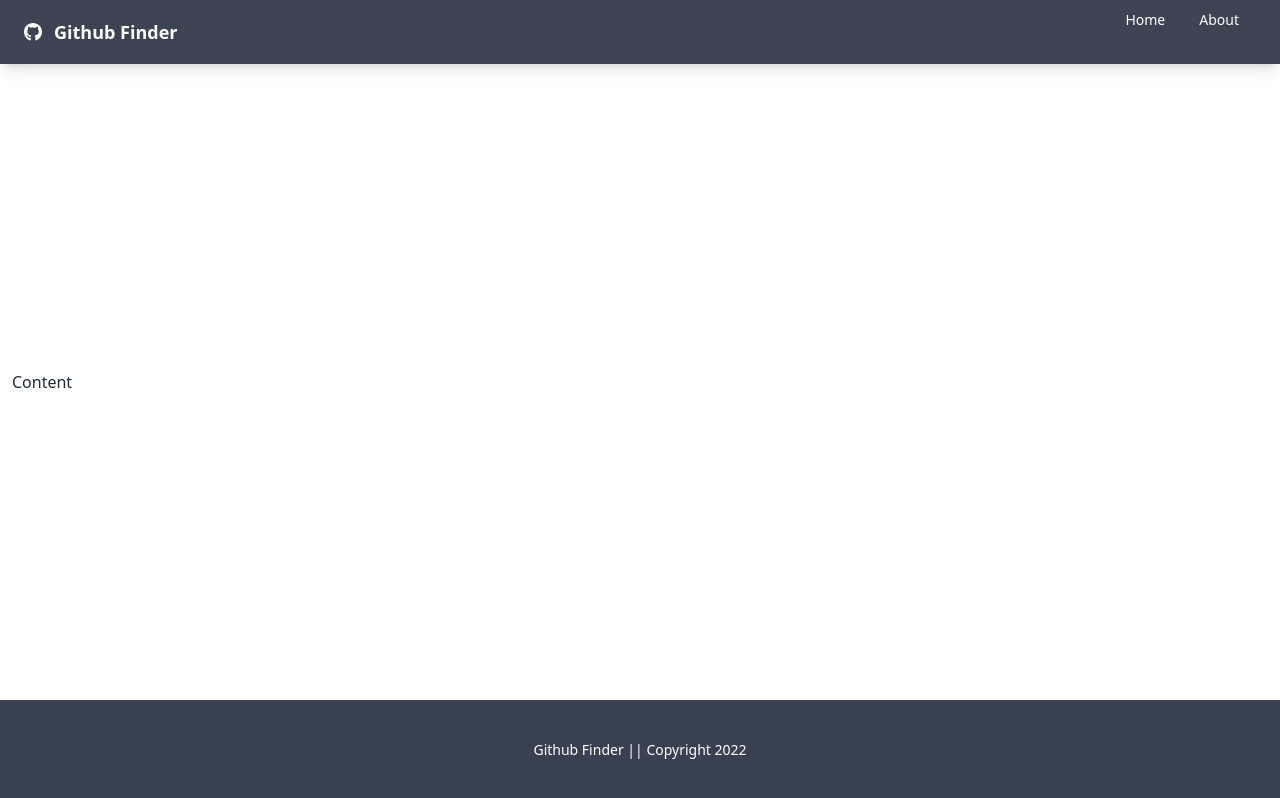
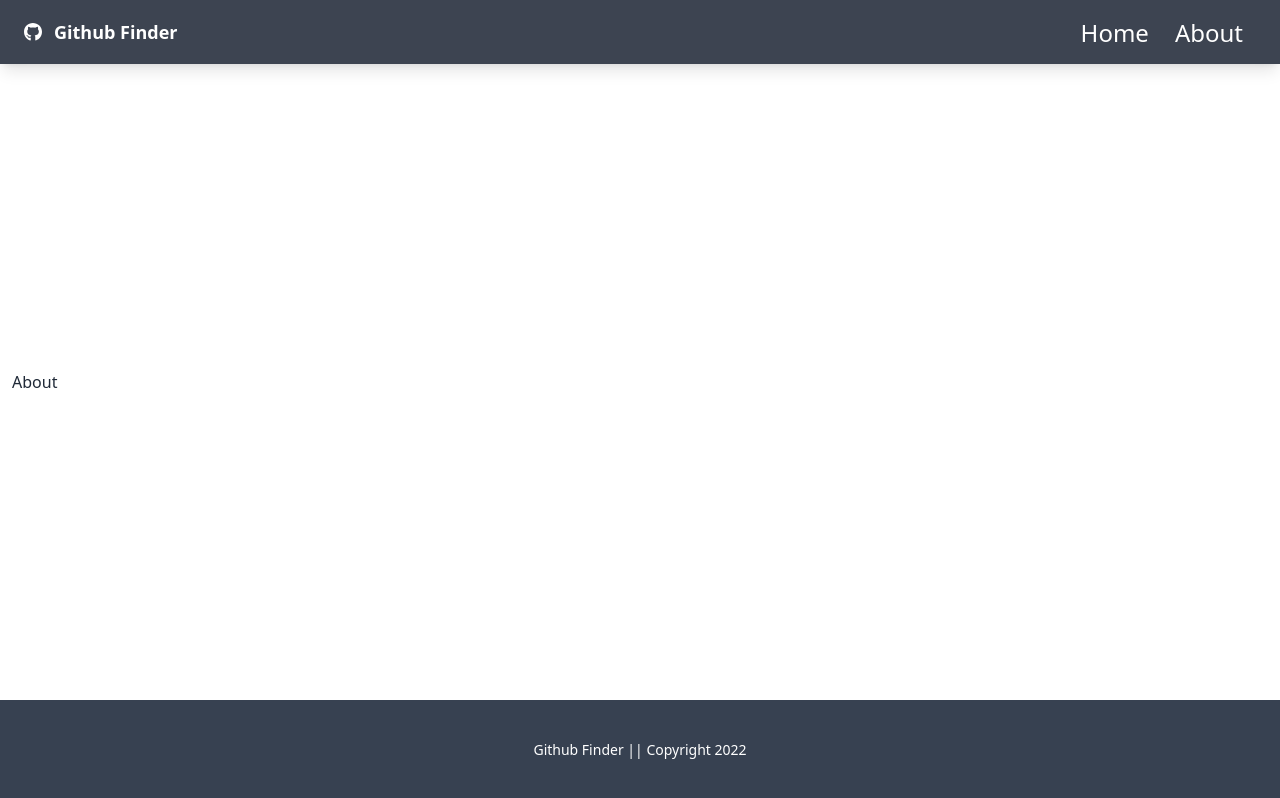
Before and after one commit to berkerkls/github-finder, a React (Create React App) app: page /about in a window 1280 px wide. Built offline with nearby package versions, Linux system fonts and the light colour scheme.

Commit message:
page routes added

```diff
--- a/src/App.js
+++ b/src/App.js
@@ -1,13 +1,23 @@
-import { BrowserRouter as Router, Route } from "react-router-dom";
+import { BrowserRouter as Router, Route, Routes } from "react-router-dom";
 import Navbar from "./components/Navbar";
 import Footer from "./components/Footer";
+import Home from "./pages/Home";
+import About from "./pages/About";
+import NotFound from "./pages/NotFound";
 
 function App() {
   return (
     <Router>
       <div className="flex flex-col justify-between h-screen">
         <Navbar />
-        <main className="container mx-auto px-3 pb-12">Content</main>
+        <main className="container mx-auto px-3 pb-12">
+          <Routes>
+            <Route path="/" element={<Home />} />
+            <Route path="/about" element={<About />} />
+            <Route path="/notfound" element={<NotFound />} />
+            <Route path="/*" element={<NotFound />} />
+          </Routes>
+        </main>
         <Footer />
       </div>
     </Router>
--- a/src/components/Navbar.jsx
+++ b/src/components/Navbar.jsx
@@ -13,10 +13,13 @@
         </div>
         <div className="flex-1 px-2 mx-2">
           <div className="flex justify-end">
-            <Link to="/" className="btn-ghost btn-md rounded-btn">
+            <Link to="/" className="btn-ghost btn-sm rounded-btn text-2xl">
               Home
             </Link>
-            <Link to="/about" className="btn-ghost btn-md rounded-btn">
+            <Link
+              to="/about"
+              className="btn-ghost btn-sm rounded-btn text-2xl "
+            >
               About
             </Link>
           </div>
--- /dev/null
+++ b/src/pages/About.jsx
@@ -0,0 +1,7 @@
+import React from "react";
+
+function About() {
+  return <div>About</div>;
+}
+
+export default About;
--- /dev/null
+++ b/src/pages/Home.jsx
@@ -0,0 +1,7 @@
+import React from "react";
+
+function Home() {
+  return <div>Home</div>;
+}
+
+export default Home;
--- /dev/null
+++ b/src/pages/NotFound.jsx
@@ -0,0 +1,7 @@
+import React from "react";
+
+function NotFound() {
+  return <div>NotFound</div>;
+}
+
+export default NotFound;
```
